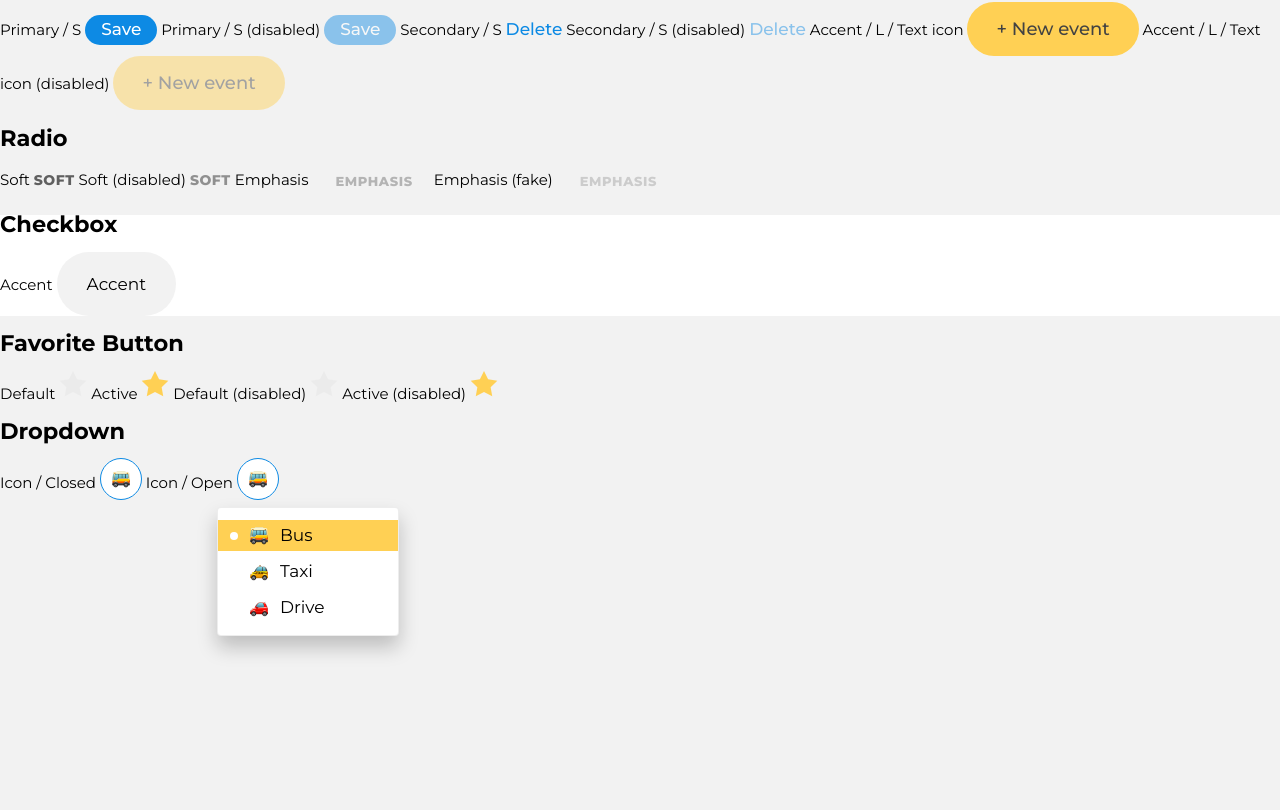
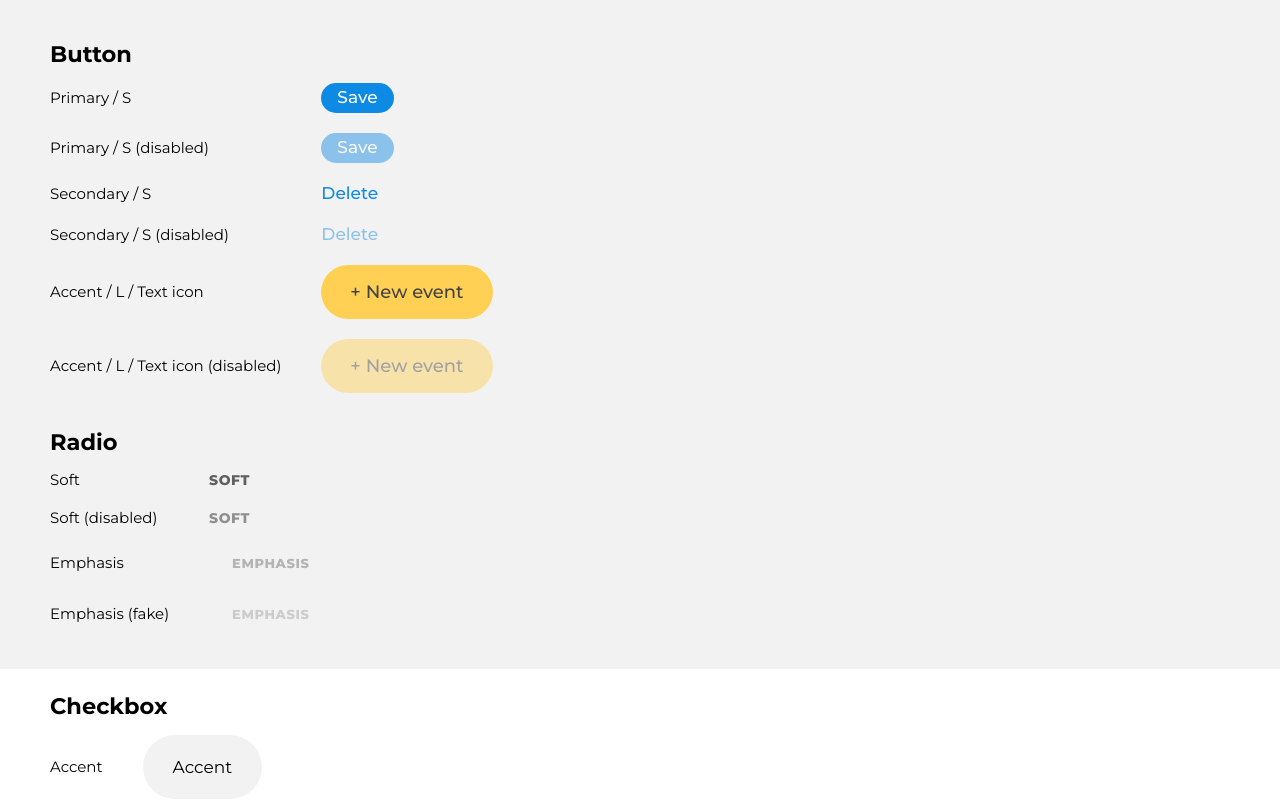
Before and after one commit to umnyash/big-trip, a website: page markup/ui-kit.html in a window 1280 px wide. Shown: the part 93-903 px from the top of the page. Before the commit the page ends 800 px from the top, so only its background shows below. Drawn offline with Linux system fonts and the light colour scheme.

Commit message:
feat(markup): add UI Kit grid

```diff
--- a/markup/ui-kit.html
+++ b/markup/ui-kit.html
@@ -9,11 +9,42 @@
   <link rel="icon" href="favicon.ico">
   <meta name="description" content="«Big Trip» — is a modern service for real travelers, helping them plan their itinerary in detail, calculate their travel costs, and get information about attractions.">
   <meta name="keywords" content="Big Trip, travel service, trip planner">
+  <style>
+    h1 {
+      margin: 60px;
+      text-align: center;
+    }
+
+    section {
+      margin-bottom: 40px;
+    }
+
+    section h2 {
+      grid-column: 1 / -1;
+      margin: 0;
+    }
+
+    .container {
+      display: grid;
+      max-width: 1180px;
+      margin: 0 auto;
+      grid-template-columns: auto auto;
+      gap: 20px 40px;
+      justify-content: start;
+      place-items: center start;
+    }
+
+    .alter {
+      padding: 28px;
+      background-color: var(--background-secondary-color);
+    }
+  </style>
 </head>
 
 <body class="page__body">
   <h1>UI Kit</h1>
   <section>
+    <div class="container">
       <h2>Button</h2>
       Primary / S
       <button class="button button--primary button--size_s">Save</button>
@@ -27,8 +58,10 @@
       <button class="button button--accent button--size_l" data-text-icon="+">New event</button>
       Accent / L / Text icon (disabled)
       <button class="button button--accent button--size_l" data-text-icon="+" disabled>New event</button>
+    </div>
   </section>
   <section>
+    <div class="container">
       <h2>Radio</h2>
       Soft
       <label class="checker checker--soft">
@@ -49,16 +82,20 @@
       <span class="checker checker--emphasis">
         <span class="checker__label">Emphasis</span>
       </span>
+    </div>
   </section>
-  <section style="background-color: var(--background-secondary-color);">
+  <section class="alter">
+    <div class="container">
       <h2>Checkbox</h2>
       Accent
       <label class="checker checker--accent">
         <input class="checker__control visually-hidden" name="checker-checkboxes" type="checkbox">
         <span class="checker__label">Accent</span>
       </label>
+    </div>
   </section>
   <section>
+    <div class="container">
       <h2>Favorite Button</h2>
       Default
       <button class="favorite-button" type="button" aria-pressed="false">
@@ -76,8 +113,10 @@
       <button class="favorite-button" type="button" aria-pressed="true" disabled>
         <span class="visually-hidden">Add to favorites</span>
       </button>
+    </div>
   </section>
   <section>
+    <div class="container">
       <h2>Dropdown</h2>
       Icon / Closed
       <div class="dropdown">
@@ -155,6 +194,7 @@
           </li>
         </ul>
       </div>
+    </div>
   </section>
 </body>
 
```
Lines whose indentation alone changed are shown as unchanged.
